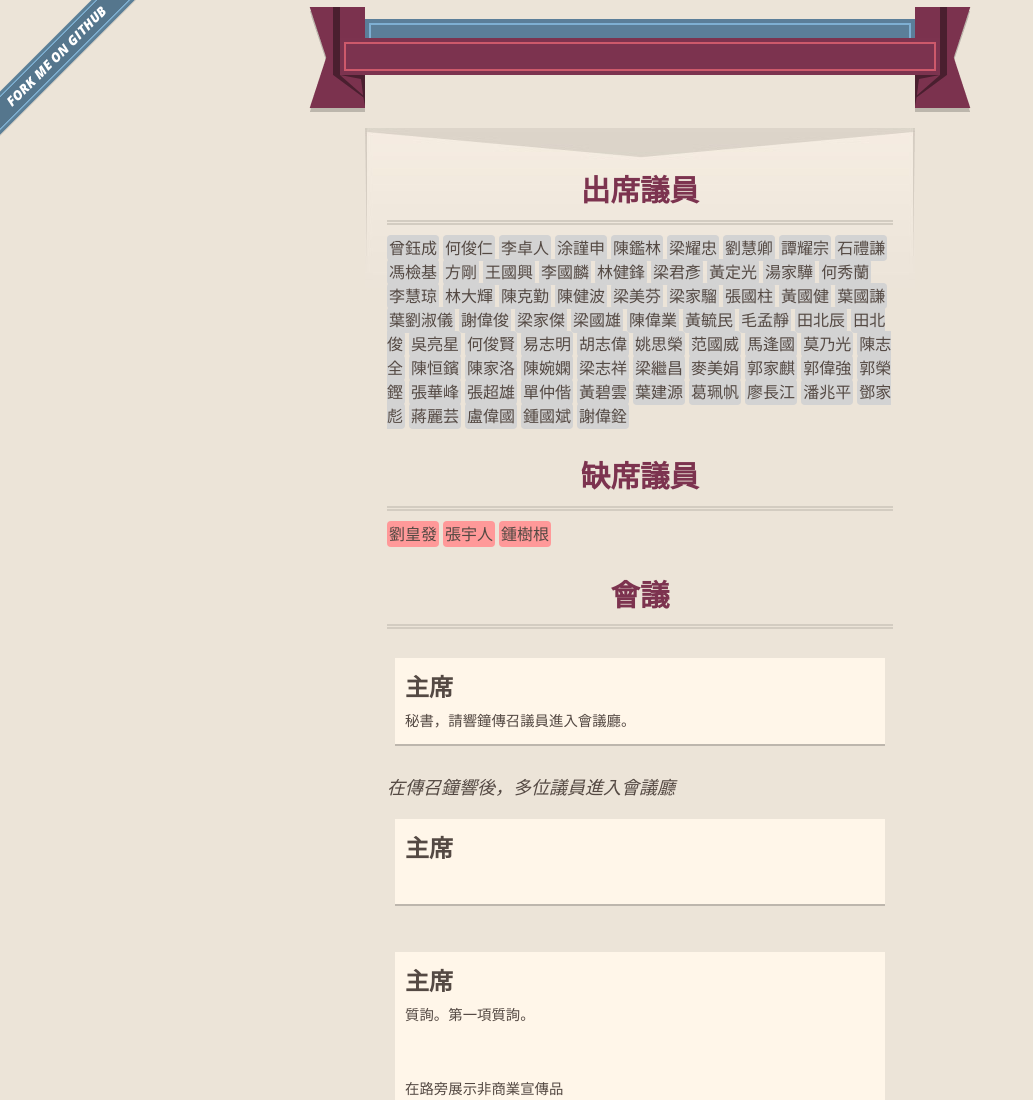
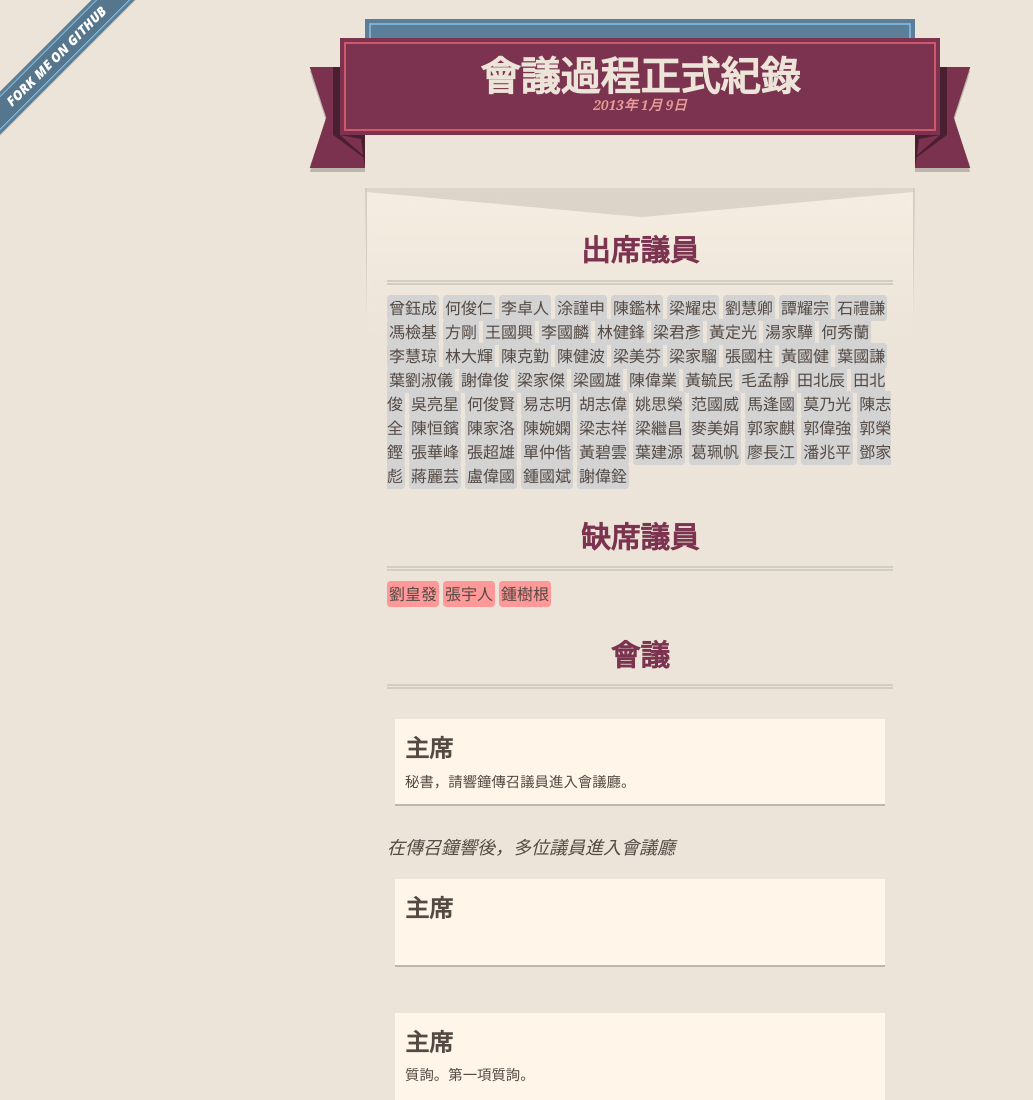
Before and after one commit to siuying/legco-hansard-parser, a plain HTML site: page hansard.html in a window 1280 px wide. Shown: the top 1100 px of the page, without its empty margins (0-1033 px from the left). Drawn offline with nearby package versions, Linux system fonts and the light colour scheme.

Commit message:
render proper title

```diff
--- a/hansard.html
+++ b/hansard.html
@@ -16,7 +16,6 @@
     <script type="text/javascript" src="javascripts/app.js"></script>
     <script type="text/javascript">
       $(document).ready(function () {
-        console.log('begin load');
         var renderer = new PageRenderer();
         renderer.load("data/json/12-13-cm0109-translate-c.json");
       })
@@ -31,8 +30,8 @@
       <header>
         <span class="ribbon-outer">
           <span class="ribbon-inner">
-            <h1></h1>
-            <h2></h2>
+            <h1 id="name">會議過程正式紀錄</h1>
+            <h2 id="time"></h2>
           </span>
           <span class="left-tail"></span>
           <span class="right-tail"></span>
@@ -40,7 +39,7 @@
       </header>
 
       <section id="downloads">
-        <span class="inner">
+        <span class="inner" id="time">
         </span>
       </section>
 
--- a/javascripts/app.js
+++ b/javascripts/app.js
@@ -25,7 +25,7 @@
     };
 
     PageRenderer.prototype.renderHeader = function(data) {
-      var absentMembers, member, presentMembers;
+      var absentMembers, date, member, presentMembers;
 
       presentMembers = (function() {
         var _i, _len, _ref, _results;
@@ -50,7 +50,9 @@
         return _results;
       })();
       $("#presented_members").html(presentMembers.join(''));
-      return $("#absent_members").html(absentMembers.join(''));
+      $("#absent_members").html(absentMembers.join(''));
+      date = new Date(data.date);
+      return $("#time").html("" + (date.getFullYear()) + "年 " + (date.getMonth() + 1) + "月 " + (date.getDate()) + "日");
     };
 
     PageRenderer.prototype.renderEvents = function(events) {
```
Also changed, not shown: 1 other file.
